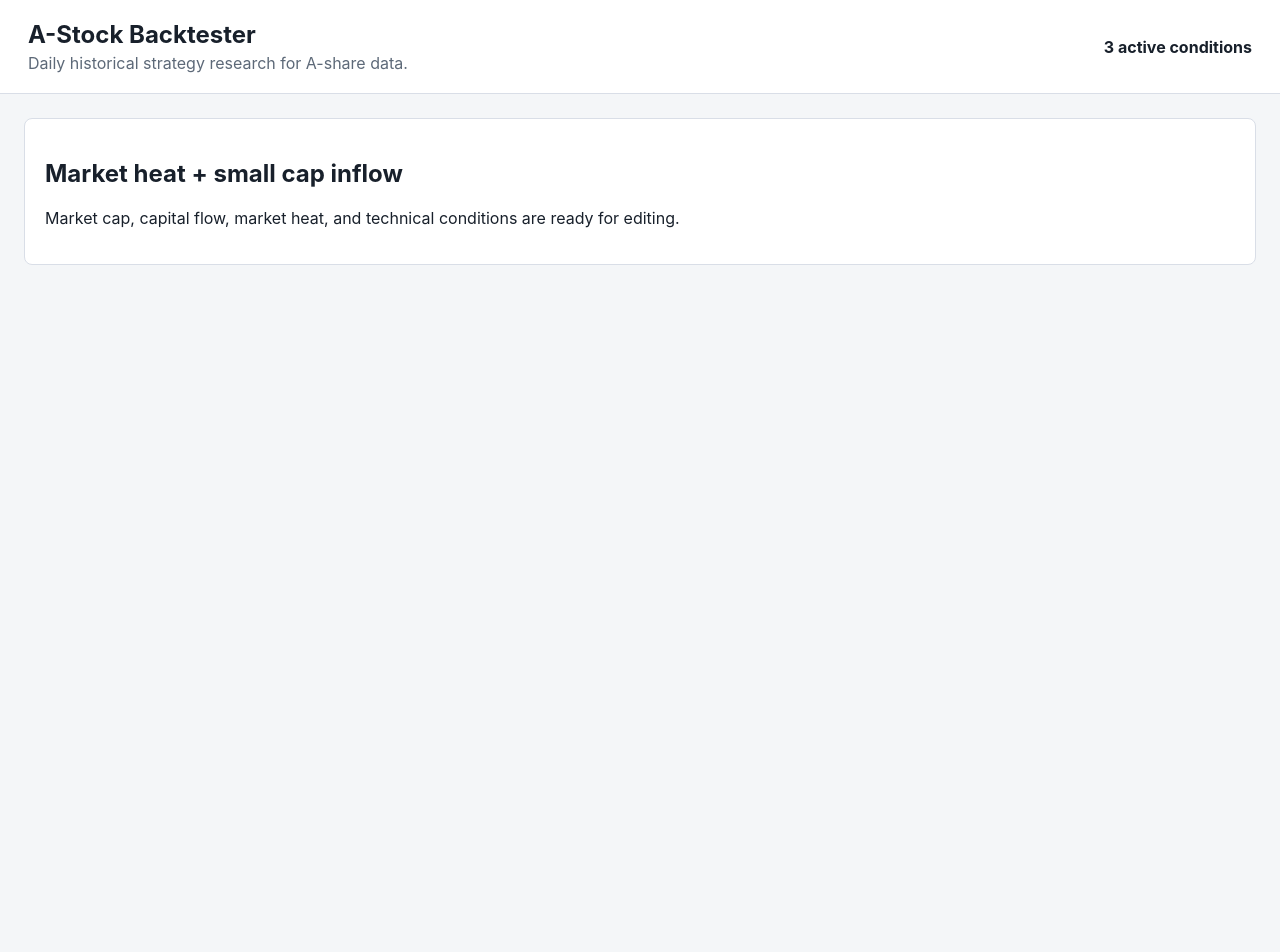
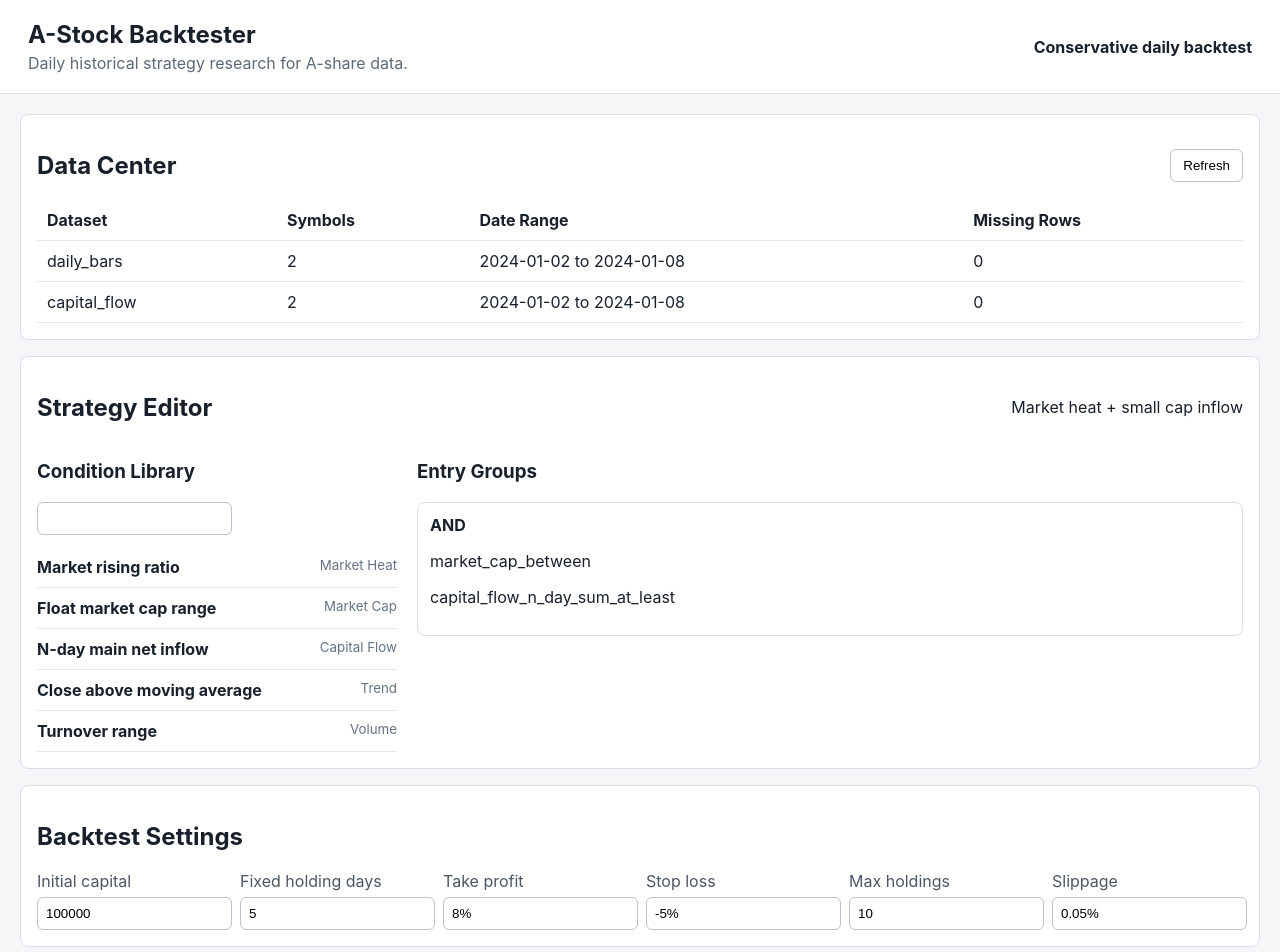
Before and after one commit to dzc-bit/Astock-backtester, a React (Vite) app in the folder frontend/: page / in a window 1280 px wide. Shown: the top 952 px of the page. Before the commit the page ends 800 px from the top, so only its background shows below. Built offline with nearby package versions, Linux system fonts and the light colour scheme.

Commit message:
feat: add backtester work areas

```diff
--- a/frontend/src/App.tsx
+++ b/frontend/src/App.tsx
@@ -1,13 +1,28 @@
-import { useMemo, useState } from "react";
+import { useEffect, useState } from "react";
+import { loadCoverage, runDemoBacktest } from "./api";
+import { BacktestSettings } from "./components/BacktestSettings";
+import { DataCenter } from "./components/DataCenter";
+import { ResultsOverview } from "./components/ResultsOverview";
+import { StrategyEditor } from "./components/StrategyEditor";
+import { TradesTable } from "./components/TradesTable";
 import { defaultStrategy } from "./strategyDefaults";
-import type { StrategyConfig } from "./types";
+import type { BacktestResult, DatasetCoverage } from "./types";
 
 export function App() {
-  const [strategy] = useState<StrategyConfig>(defaultStrategy);
-  const enabledCount = useMemo(
-    () => strategy.market_filters.length + strategy.entry_groups.flatMap((group) => group.conditions).length,
-    [strategy]
-  );
+  const [coverage, setCoverage] = useState<DatasetCoverage[]>([]);
+  const [result, setResult] = useState<BacktestResult | null>(null);
+
+  const refreshCoverage = async () => {
+    setCoverage(await loadCoverage(".astock-cache"));
+  };
+
+  const runBacktest = async () => {
+    setResult(await runDemoBacktest());
+  };
+
+  useEffect(() => {
+    void refreshCoverage();
+  }, []);
 
   return (
     <main className="app-shell">
@@ -16,12 +31,15 @@ export function App() {
           <h1>A-Stock Backtester</h1>
           <p>Daily historical strategy research for A-share data.</p>
         </div>
-        <strong>{enabledCount} active conditions</strong>
+        <strong>Conservative daily backtest</strong>
       </header>
-      <section className="panel">
-        <h2>{strategy.name}</h2>
-        <p>Market cap, capital flow, market heat, and technical conditions are ready for editing.</p>
-      </section>
+      <div className="workspace">
+        <DataCenter coverage={coverage} onRefresh={refreshCoverage} />
+        <StrategyEditor strategy={defaultStrategy} />
+        <BacktestSettings />
+        <ResultsOverview result={result} onRun={runBacktest} />
+        <TradesTable trades={result?.trades ?? []} />
+      </div>
     </main>
   );
 }
--- /dev/null
+++ b/frontend/src/components/BacktestSettings.tsx
@@ -0,0 +1,15 @@
+export function BacktestSettings() {
+  return (
+    <section className="surface">
+      <h2>Backtest Settings</h2>
+      <div className="settings-grid">
+        <label>Initial capital<input defaultValue="100000" /></label>
+        <label>Fixed holding days<input defaultValue="5" /></label>
+        <label>Take profit<input defaultValue="8%" /></label>
+        <label>Stop loss<input defaultValue="-5%" /></label>
+        <label>Max holdings<input defaultValue="10" /></label>
+        <label>Slippage<input defaultValue="0.05%" /></label>
+      </div>
+    </section>
+  );
+}
--- /dev/null
+++ b/frontend/src/components/DataCenter.tsx
@@ -0,0 +1,37 @@
+import type { DatasetCoverage } from "../types";
+
+type Props = {
+  coverage: DatasetCoverage[];
+  onRefresh: () => void;
+};
+
+export function DataCenter({ coverage, onRefresh }: Props) {
+  return (
+    <section className="surface">
+      <div className="section-title">
+        <h2>Data Center</h2>
+        <button type="button" onClick={onRefresh}>Refresh</button>
+      </div>
+      <table>
+        <thead>
+          <tr>
+            <th>Dataset</th>
+            <th>Symbols</th>
+            <th>Date Range</th>
+            <th>Missing Rows</th>
+          </tr>
+        </thead>
+        <tbody>
+          {coverage.map((item) => (
+            <tr key={item.dataset}>
+              <td>{item.dataset}</td>
+              <td>{item.symbols}</td>
+              <td>{item.start_date ?? "-"} to {item.end_date ?? "-"}</td>
+              <td>{item.missing_rows}</td>
+            </tr>
+          ))}
+        </tbody>
+      </table>
+    </section>
+  );
+}
--- /dev/null
+++ b/frontend/src/components/ResultsOverview.tsx
@@ -0,0 +1,40 @@
+import { Line, LineChart, ResponsiveContainer, Tooltip, XAxis, YAxis } from "recharts";
+import type { BacktestResult } from "../types";
+
+type Props = {
+  result: BacktestResult | null;
+  onRun: () => void;
+};
+
+export function ResultsOverview({ result, onRun }: Props) {
+  return (
+    <section className="surface">
+      <div className="section-title">
+        <h2>Result Overview</h2>
+        <button type="button" onClick={onRun}>Run Demo Backtest</button>
+      </div>
+      {result ? (
+        <>
+          <div className="metrics">
+            <span>Total return {(result.metrics.total_return_pct * 100).toFixed(2)}%</span>
+            <span>Max drawdown {(result.metrics.max_drawdown_pct * 100).toFixed(2)}%</span>
+            <span>Win rate {(result.metrics.win_rate_pct * 100).toFixed(2)}%</span>
+            <span>Trades {result.metrics.trade_count}</span>
+          </div>
+          <div className="chart">
+            <ResponsiveContainer width="100%" height={220}>
+              <LineChart data={result.equity_curve}>
+                <XAxis dataKey="trade_date" />
+                <YAxis />
+                <Tooltip />
+                <Line type="monotone" dataKey="equity" stroke="#1167b1" dot={false} />
+              </LineChart>
+            </ResponsiveContainer>
+          </div>
+        </>
+      ) : (
+        <p>No result yet.</p>
+      )}
+    </section>
+  );
+}
--- /dev/null
+++ b/frontend/src/components/StrategyEditor.tsx
@@ -0,0 +1,42 @@
+import { conditionLibrary } from "../strategyDefaults";
+import type { StrategyConfig } from "../types";
+
+type Props = {
+  strategy: StrategyConfig;
+};
+
+export function StrategyEditor({ strategy }: Props) {
+  return (
+    <section className="surface">
+      <div className="section-title">
+        <h2>Strategy Editor</h2>
+        <span>{strategy.name}</span>
+      </div>
+      <div className="strategy-grid">
+        <div>
+          <h3>Condition Library</h3>
+          <input aria-label="Search indicators, market cap, capital flow" />
+          <ul className="condition-list">
+            {conditionLibrary.map((condition) => (
+              <li key={condition.id}>
+                <strong>{condition.label}</strong>
+                <small>{condition.category}</small>
+              </li>
+            ))}
+          </ul>
+        </div>
+        <div>
+          <h3>Entry Groups</h3>
+          {strategy.entry_groups.map((group) => (
+            <div className="group" key={group.id}>
+              <strong>{group.operator.toUpperCase()}</strong>
+              {group.conditions.map((condition) => (
+                <p key={condition.id}>{condition.condition_id}</p>
+              ))}
+            </div>
+          ))}
+        </div>
+      </div>
+    </section>
+  );
+}
--- /dev/null
+++ b/frontend/src/components/TradesTable.tsx
@@ -0,0 +1,35 @@
+import type { Trade } from "../types";
+
+type Props = {
+  trades: Trade[];
+};
+
+export function TradesTable({ trades }: Props) {
+  return (
+    <section className="surface">
+      <h2>Trade Explanations</h2>
+      <table>
+        <thead>
+          <tr>
+            <th>Symbol</th>
+            <th>Buy</th>
+            <th>Sell</th>
+            <th>Reason</th>
+            <th>PnL</th>
+          </tr>
+        </thead>
+        <tbody>
+          {trades.map((trade) => (
+            <tr key={`${trade.symbol}-${trade.buy_date}`}>
+              <td>{trade.symbol}</td>
+              <td>{trade.buy_date} @ {trade.buy_price}</td>
+              <td>{trade.sell_date ?? "-"}</td>
+              <td>{trade.buy_reason.join("; ")}</td>
+              <td>{trade.pnl_pct == null ? "-" : `${(trade.pnl_pct * 100).toFixed(2)}%`}</td>
+            </tr>
+          ))}
+        </tbody>
+      </table>
+    </section>
+  );
+}
--- a/frontend/src/styles.css
+++ b/frontend/src/styles.css
@@ -39,3 +39,98 @@ body {
   border: 1px solid #d9dee7;
   border-radius: 8px;
 }
+
+.workspace {
+  display: grid;
+  grid-template-columns: minmax(0, 1fr);
+  gap: 16px;
+  padding: 20px;
+}
+
+.surface {
+  background: #ffffff;
+  border: 1px solid #d9dee7;
+  border-radius: 8px;
+  padding: 16px;
+}
+
+.section-title {
+  display: flex;
+  align-items: center;
+  justify-content: space-between;
+  gap: 16px;
+}
+
+button {
+  border: 1px solid #b8c2d1;
+  background: #ffffff;
+  border-radius: 6px;
+  padding: 8px 12px;
+  cursor: pointer;
+}
+
+table {
+  width: 100%;
+  border-collapse: collapse;
+}
+
+th,
+td {
+  text-align: left;
+  border-bottom: 1px solid #e2e6ed;
+  padding: 10px;
+  vertical-align: top;
+}
+
+.strategy-grid {
+  display: grid;
+  grid-template-columns: minmax(260px, 360px) minmax(0, 1fr);
+  gap: 20px;
+}
+
+.condition-list {
+  list-style: none;
+  padding: 0;
+  margin: 12px 0 0;
+}
+
+.condition-list li {
+  display: flex;
+  justify-content: space-between;
+  gap: 12px;
+  border-bottom: 1px solid #e2e6ed;
+  padding: 10px 0;
+}
+
+.condition-list small {
+  color: #667385;
+}
+
+.group {
+  border: 1px solid #d9dee7;
+  border-radius: 8px;
+  padding: 12px;
+}
+
+.settings-grid,
+.metrics {
+  display: grid;
+  grid-template-columns: repeat(auto-fit, minmax(160px, 1fr));
+  gap: 12px;
+}
+
+label {
+  display: grid;
+  gap: 6px;
+  color: #4b5664;
+}
+
+input {
+  border: 1px solid #b8c2d1;
+  border-radius: 6px;
+  padding: 8px;
+}
+
+.chart {
+  margin-top: 12px;
+}
```
Also changed, not shown: 1 other file (tests, documents, lock files or other folders).
